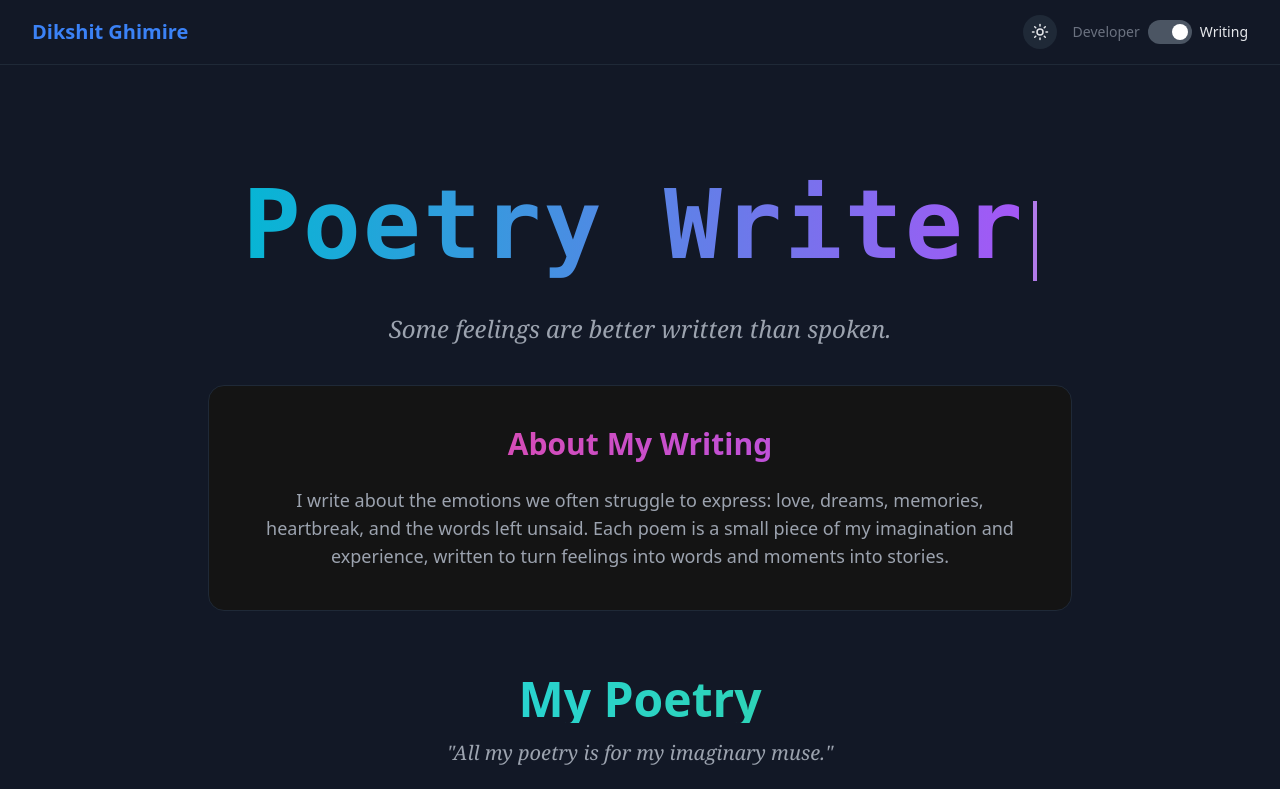
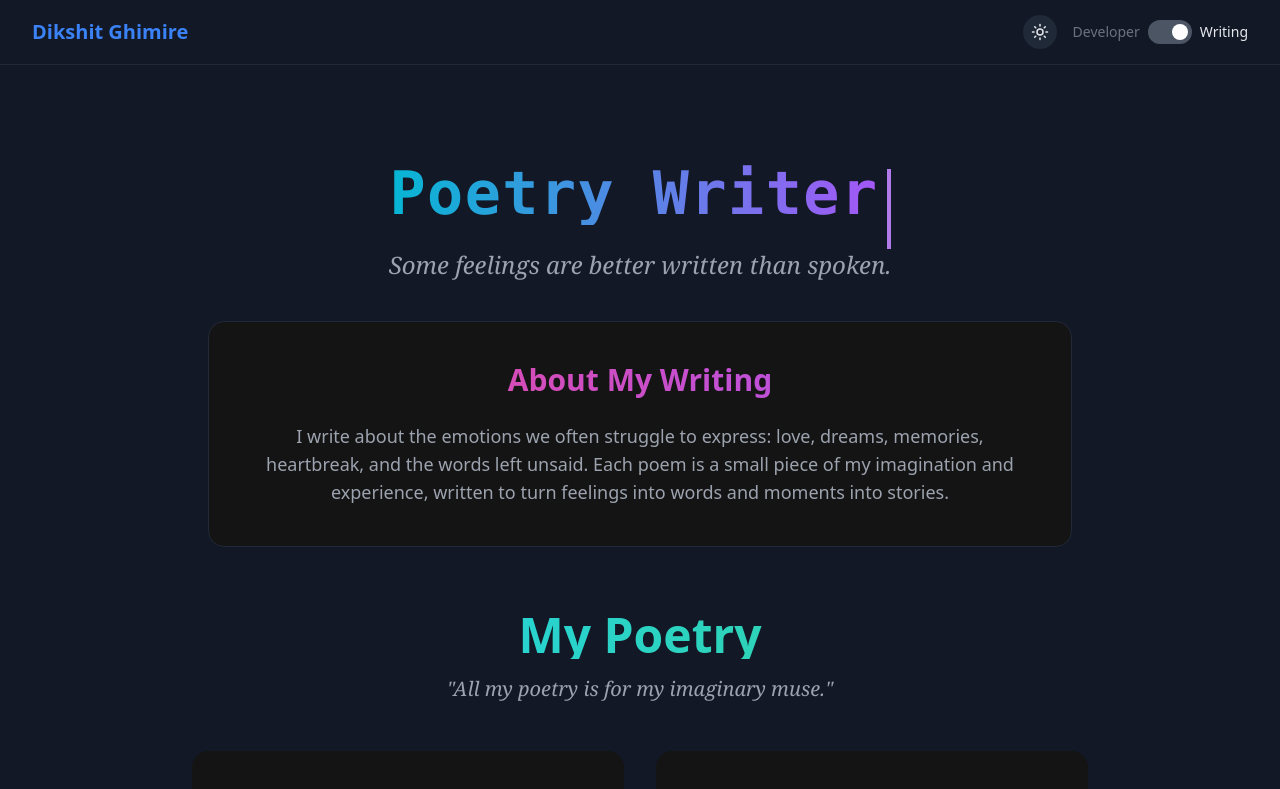
Before and after one commit to dixitghimire-react/antiportfolio, a React (Vite) app: page /writing in a window 1280 px wide. Shown: the top 789 px of the page. Built offline with nearby package versions, Linux system fonts and the light colour scheme.

Commit message:
Update Poetry Writer font size to match Home page

```diff
--- a/src/pages/Writing.jsx
+++ b/src/pages/Writing.jsx
@@ -168,7 +168,7 @@ Well, obviously in my dreams`
 
 
       <div className="text-center mb-10 mt-8">
-        <h1 className="text-6xl md:text-8xl font-bold mb-6 text-transparent bg-clip-text bg-gradient-to-r from-cyan-500 to-purple-500 font-mono tracking-wide h-20 md:h-32 flex items-center justify-center">
+        <h1 className="text-4xl md:text-6xl font-bold mb-6 text-transparent bg-clip-text bg-gradient-to-r from-cyan-500 to-purple-500 font-mono tracking-wide h-12 md:h-16 flex items-center justify-center">
           <Typewriter text="Poetry Writer" speed={120} />
         </h1>
         <p className="text-xl md:text-2xl text-gray-600 dark:text-gray-400 italic font-serif">
```
